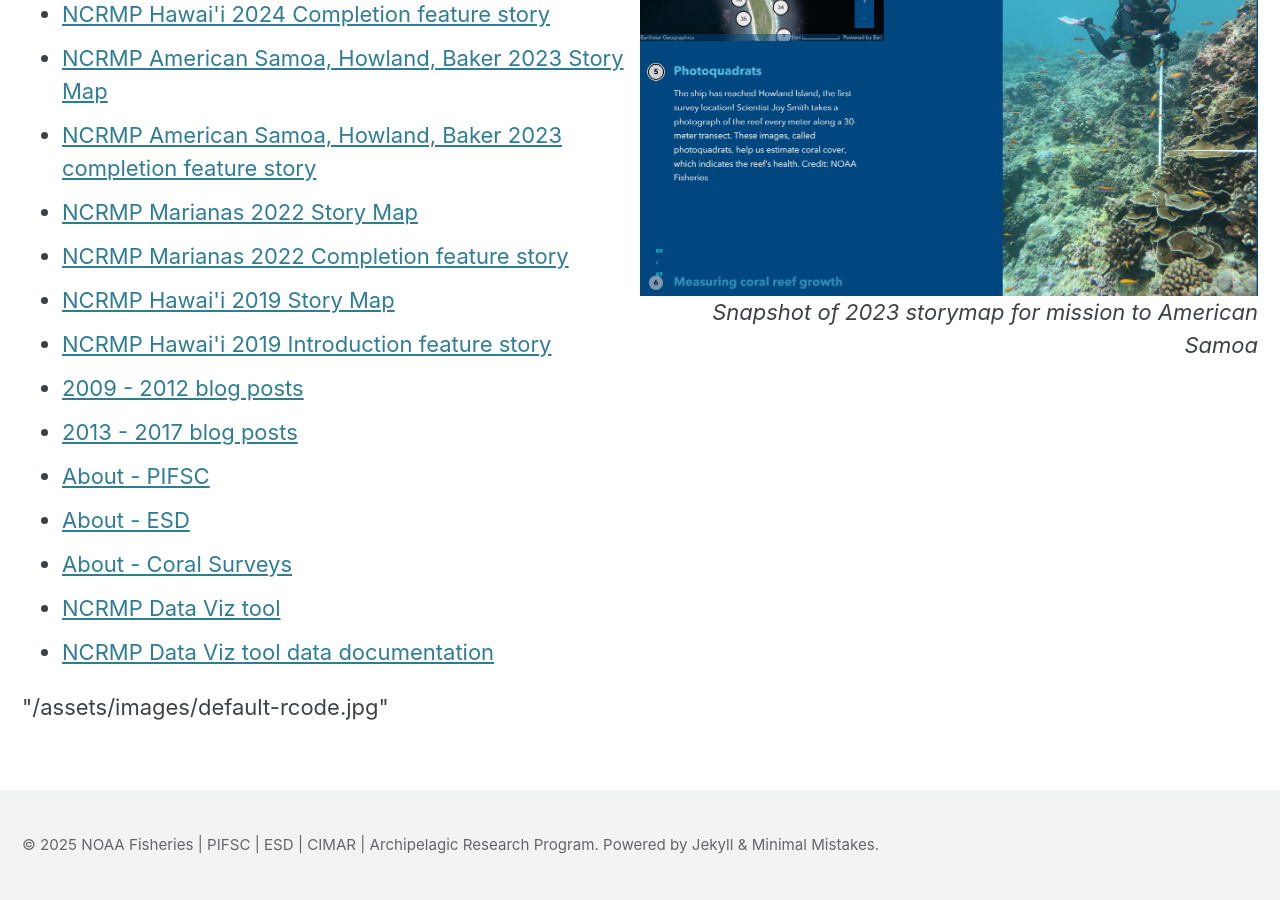
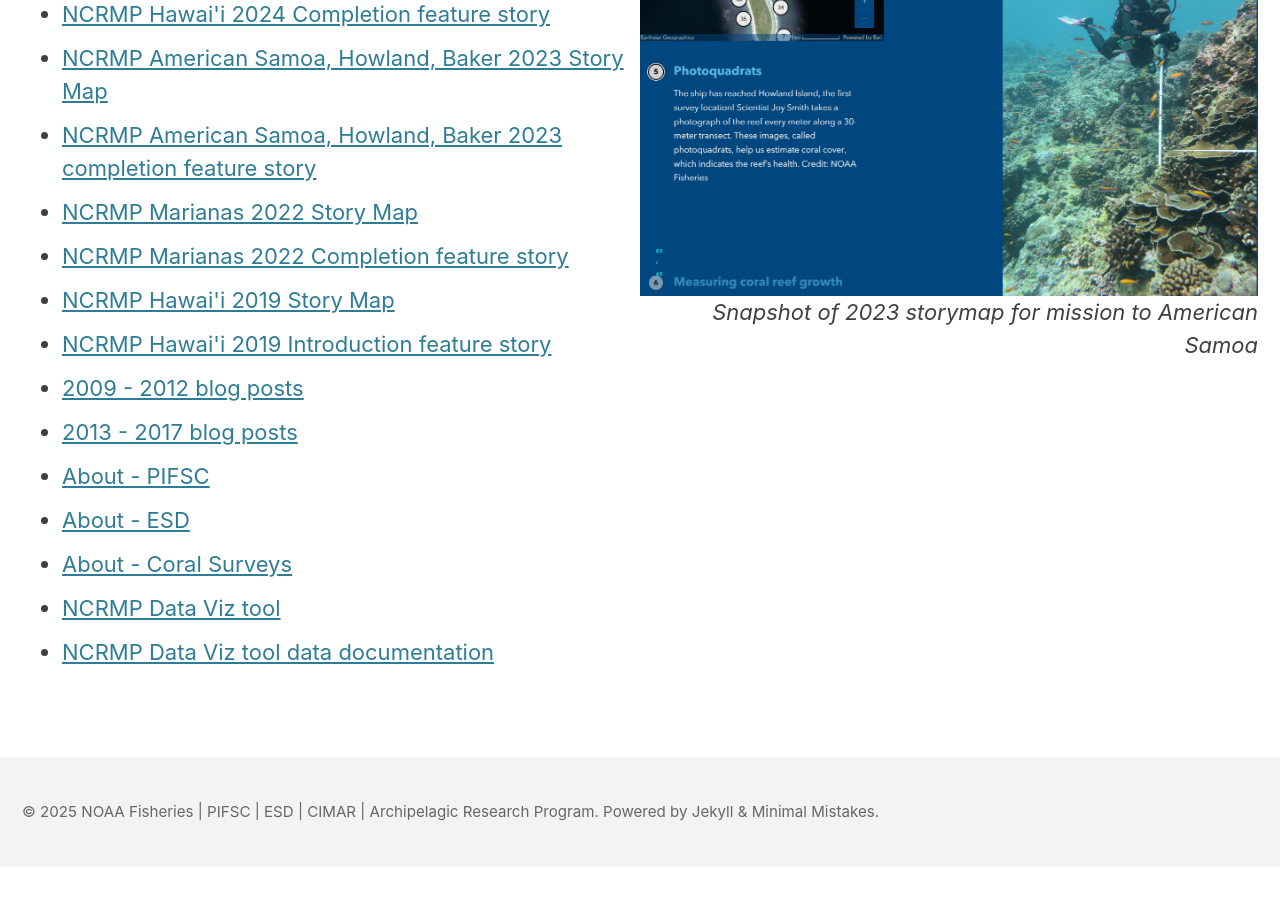
Before and after one commit to noaa-pifsc/esd-arp-resources, a Jekyll site: the page built from _pages/outreachlinks.md, in a window 1280 px wide and 900 px high, scrolled down 659 px. Built offline with Jekyll 4.4.1, drawn with Linux system fonts in a browser that asks for light colours; cached includes are drawn as plain includes; after the commit the page ends 1526 px from its top, so only the background shows below that.

Commit message:
update outreach

```diff
--- a/_pages/outreachlinks.md
+++ b/_pages/outreachlinks.md
@@ -26,4 +26,3 @@ header:
     <i>Snapshot of 2023 storymap for mission to American Samoa</i>
   </div>
 </div>
-"{{ '/assets/images/default-rcode.jpg' | relative_url }}"
```
